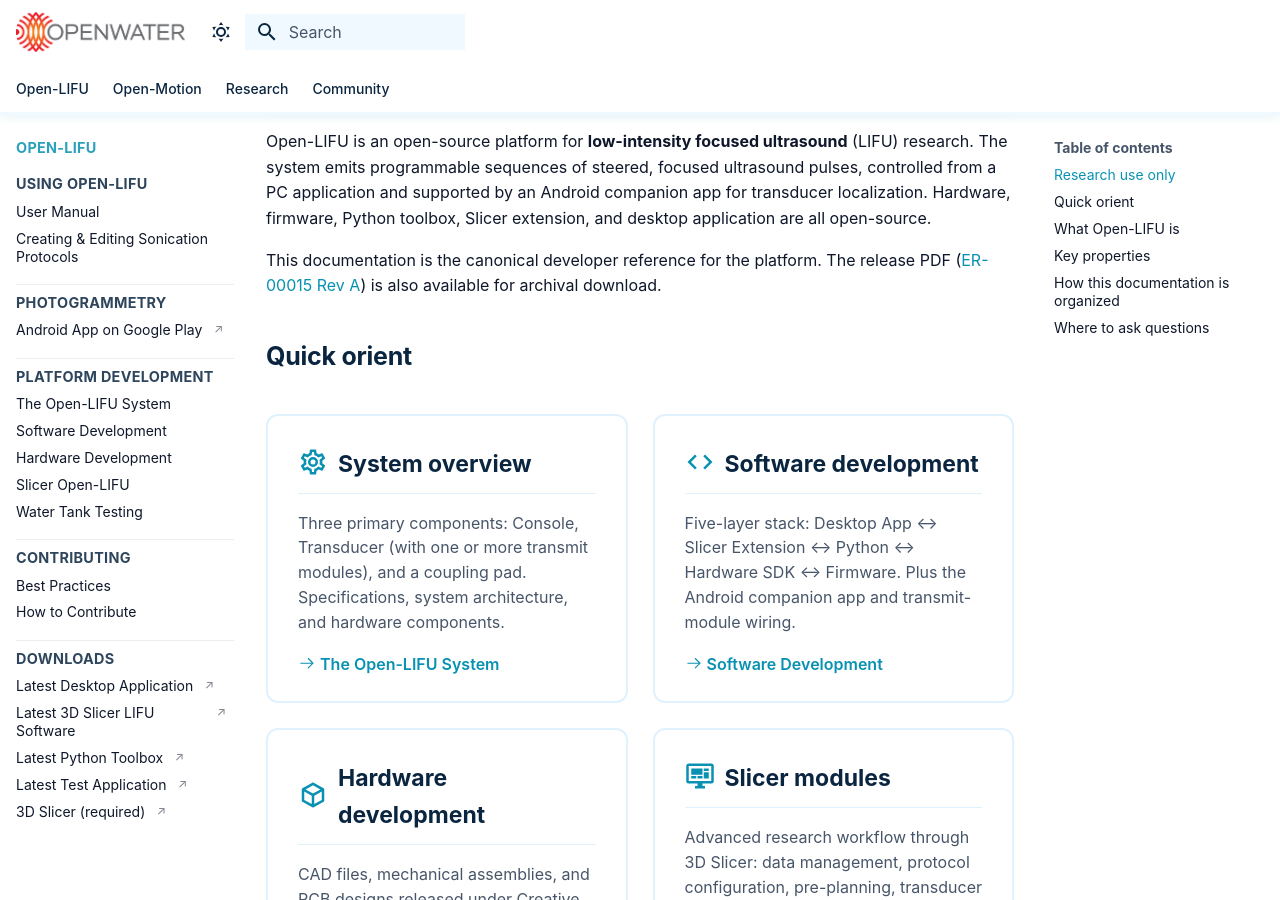
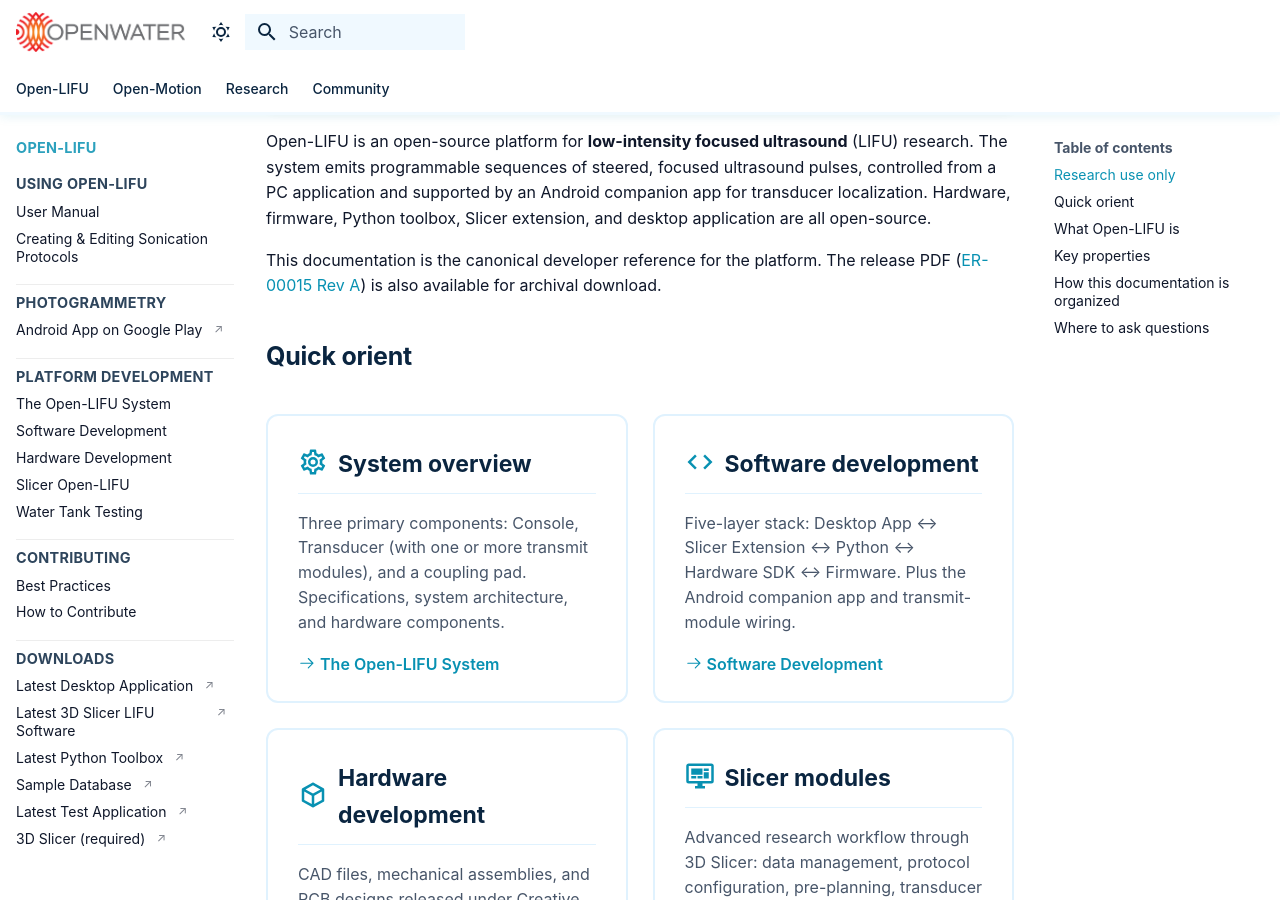
Before and after one commit to OpenwaterHealth/openwater-docs, an MkDocs documentation site: the page built from docs/openlifu/index.md, in a window 1280 px wide and 900 px high, scrolled down 549 px. Built offline with MkDocs 1.6.1 and Material for MkDocs 9.7.7, drawn with Linux system fonts in a browser that asks for light colours; comment, search, counter and statistics services are not loaded.

Commit message:
Add link to Sample Database in mkdocs.yml

```diff
--- a/mkdocs.yml
+++ b/mkdocs.yml
@@ -175,6 +175,7 @@ nav:
           - Latest Desktop Application: https://github.com/OpenwaterHealth/openlifu-desktop-application/releases/latest
           - Latest 3D Slicer LIFU Software: https://github.com/OpenwaterHealth/SlicerOpenLIFU/releases/latest
           - Latest Python Toolbox: https://github.com/OpenwaterHealth/openlifu-python/releases/latest
+          - Sample Database: https://github.com/OpenwaterHealth/openlifu-sample-database
           - Latest Test Application: https://github.com/OpenwaterHealth/openlifu-test-app/releases/latest
           - 3D Slicer (required): https://download.slicer.org/
 
```
